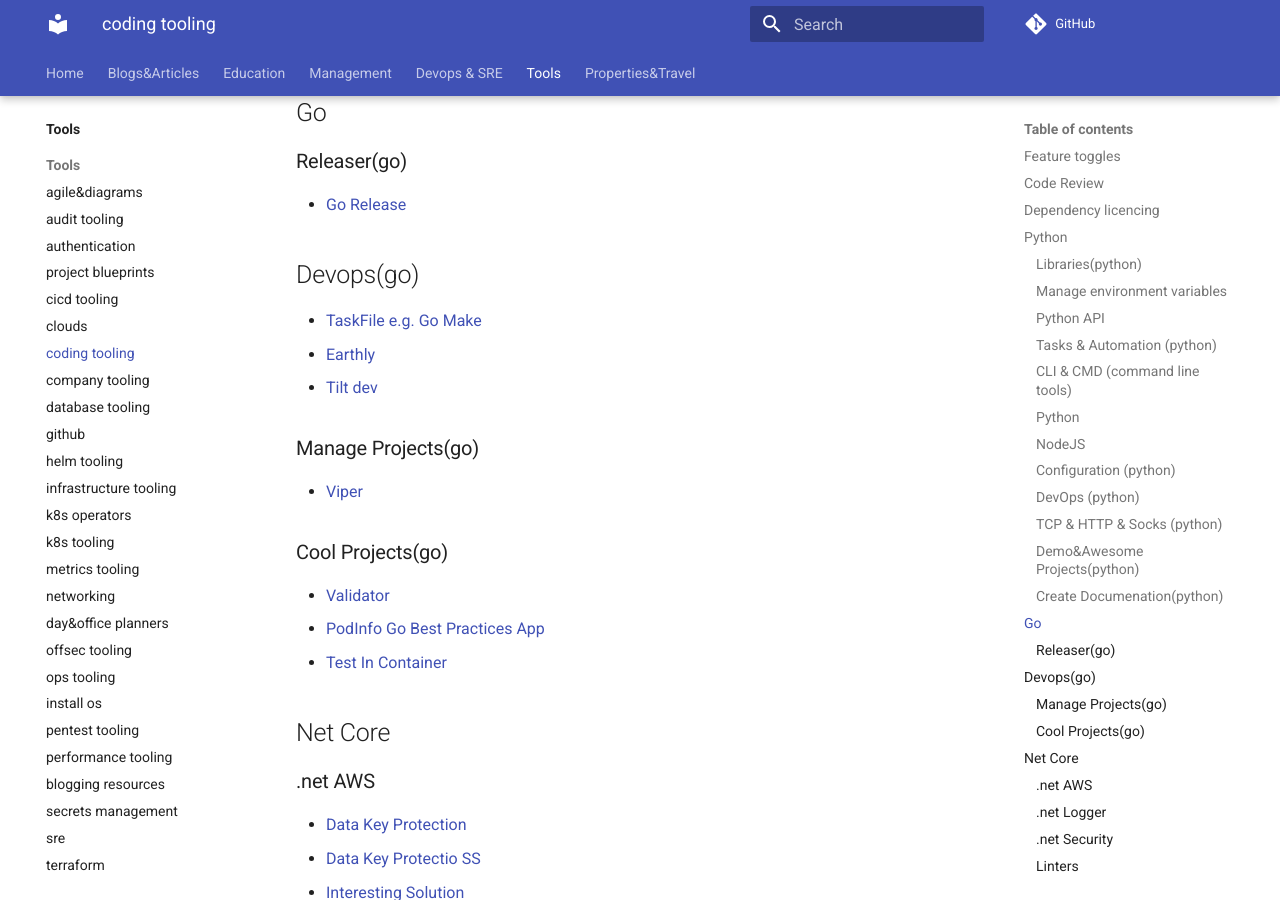
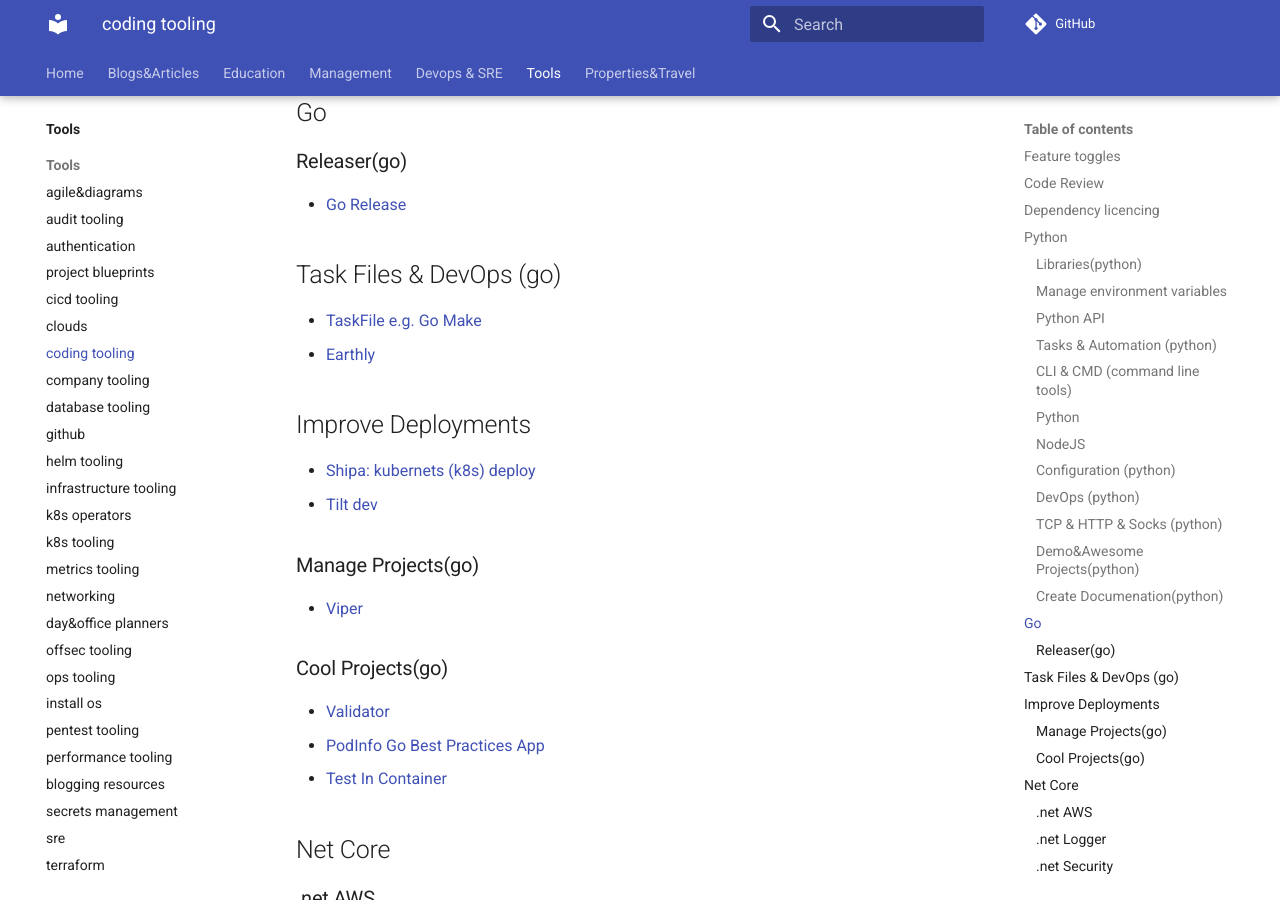
Before and after one commit to ivankatliarchuk/knowledge-base, an MkDocs documentation site: the page built from docs/tools/coding.md, in a window 1280 px wide and 900 px high, scrolled down 3000 px. Built offline with MkDocs 1.6.1 and Material for MkDocs 9.7.7, drawn with Linux system fonts in a browser that asks for light colours; comment, search, counter and statistics services are not loaded.

Commit message:
added shipa

```diff
--- a/docs/tools/coding.md
+++ b/docs/tools/coding.md
@@ -2,7 +2,7 @@
 title: coding tooling
 summary: Tools related to code review and quality
 authors: ["ivan"]
-tags: ["tools", "code", "coding", ".net", "c#", "python", "go", "nodejs"]
+tags: ["tools", "code", "coding", ".net", "c#", "python", "go", "nodejs", "k8s"]
 date: 2021-03-8
 published: true
 ---
@@ -111,10 +111,14 @@
 
 - [Go Release](https://github.com/goreleaser/goreleaser/)
 
-## Devops(go)
+## Task Files & DevOps (go)
 
 - [TaskFile e.g. Go Make](https://taskfile.dev/#/installation)
 - [Earthly](https://earthly.dev/)
+
+## Improve Deployments
+
+- [Shipa: kubernets (k8s) deploy](https://shipa.io/)
 - [Tilt dev](https://tilt.dev/)
 
 ### Manage Projects(go)
```
